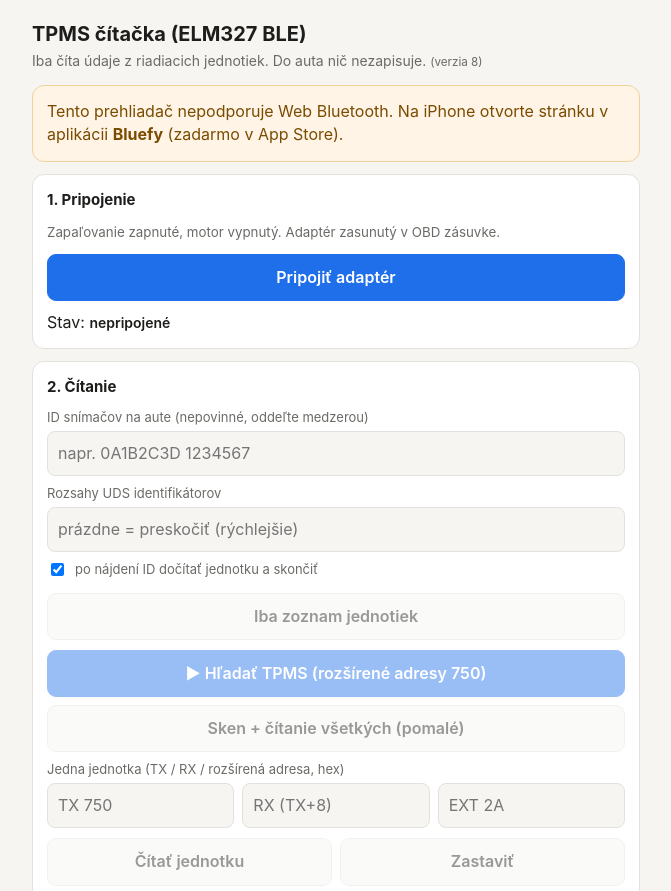
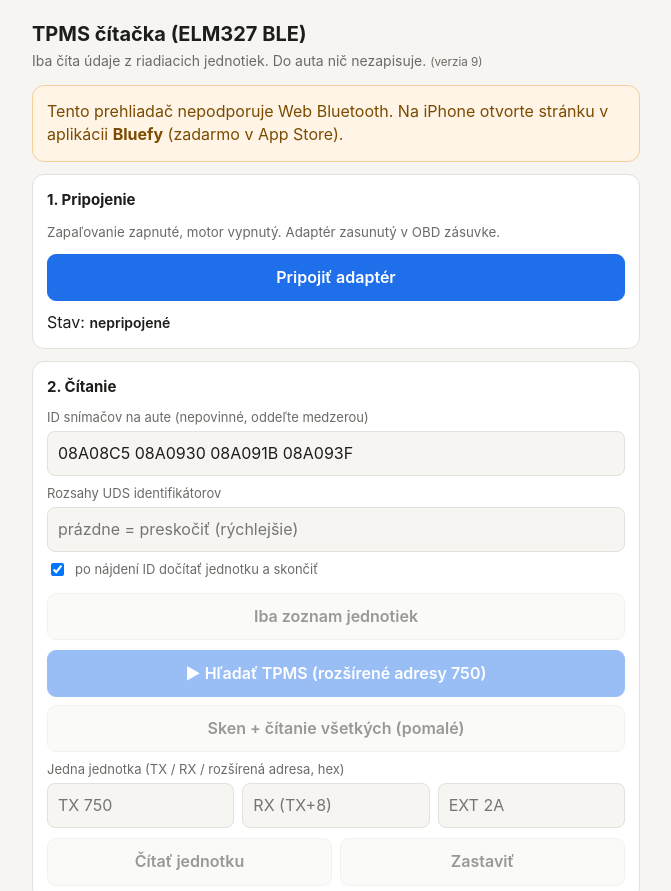
Before and after one commit to pelkosom/pelkosom.github.io, a plain HTML site: page tpms/index.html in a window 1280 px wide. Shown: the top 891 px of the page, without its empty margins (304-975 px from the left). Drawn offline with Linux system fonts and the light colour scheme.

Commit message:
TPMS v9: prefill summer IDs
Co-Authored-By: Claude Opus 5.5 <noreply@anthropic.com>
Claude-Session: https://claude.ai/code/session_017VfX4VkhvCEWL5C5z4VFDR

```diff
--- a/tpms/index.html
+++ b/tpms/index.html
@@ -33,7 +33,7 @@
 <body>
 <main>
   <h1>TPMS čítačka (ELM327 BLE)</h1>
-  <p class="sub">Iba číta údaje z riadiacich jednotiek. Do auta nič nezapisuje. <small>(verzia 8)</small></p>
+  <p class="sub">Iba číta údaje z riadiacich jednotiek. Do auta nič nezapisuje. <small>(verzia 9)</small></p>
 
   <div id="nobt" class="card warn" hidden>
     Tento prehliadač nepodporuje Web Bluetooth. Na iPhone otvorte stránku v aplikácii <b>Bluefy</b> (zadarmo v App Store).
@@ -49,7 +49,7 @@
   <div class="card">
     <h2>2. Čítanie</h2>
     <label for="ids">ID snímačov na aute (nepovinné, oddeľte medzerou)</label>
-    <input id="ids" placeholder="napr. 0A1B2C3D 1234567" autocomplete="off" autocapitalize="characters">
+    <input id="ids" value="08A08C5 08A0930 08A091B 08A093F" placeholder="napr. 0A1B2C3D 1234567" autocomplete="off" autocapitalize="characters">
     <label for="did">Rozsahy UDS identifikátorov</label>
     <input id="did" value="" placeholder="prázdne = preskočiť (rýchlejšie)" autocomplete="off" autocapitalize="characters">
     <label style="display:flex;gap:8px;align-items:center"><input id="stopFound" type="checkbox" checked style="width:auto"> po nájdení ID dočítať jednotku a skončiť</label>
```
